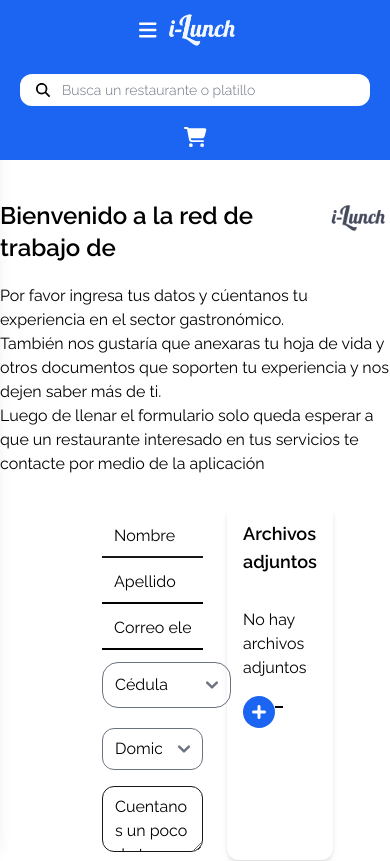
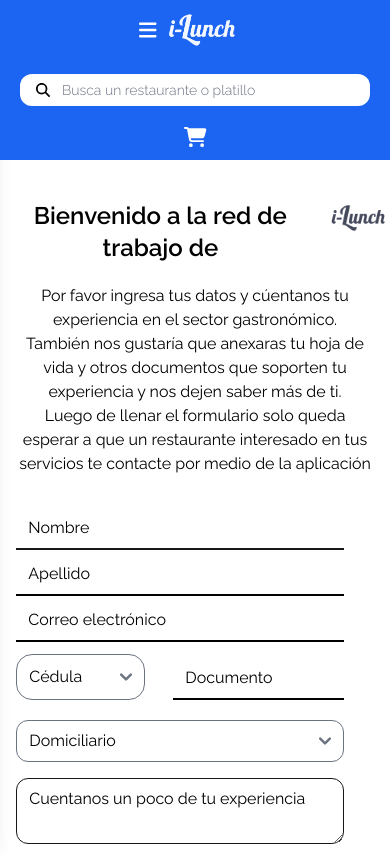
Before and after one commit to iLunch-delivery/iLunch-frontend, a Next.js app: page /register/candidate in a window 390 px wide. Shown: the top 861 px of the page. Built offline with nearby package versions, Linux system fonts and the light colour scheme.

Commit message:
Responsive design updated

```diff
--- a/app/register/candidate/page.tsx
+++ b/app/register/candidate/page.tsx
@@ -11,7 +11,7 @@ export default function RegisterCandidate() {
   return (
     <MainLayout>
       <main className='flex flex-col items-center p-0 bg-white'>
-        <div className='flex flex-row mt-10 align-middle font-semibold text-2xl'>
+        <div className='flex flex-row mt-10 align-middle font-semibold text-2xl text-center'>
           {' '}
           Bienvenido a la red de trabajo de{' '}
           <Image
@@ -20,23 +20,23 @@ export default function RegisterCandidate() {
             className='align-middle h-9 w-auto ml-2 '
           />
         </div>
-        <div className='flex flex-col items-center mt-5'>
-          <span>
+        <div className='flex flex-col items-center mt-5 w-11/12'>
+          <span className='text-center '>
             Por favor ingresa tus datos y cúentanos tu experiencia en el sector
             gastronómico.
           </span>
-          <span className='mt-0'>
+          <span className='mt-0 text-center'>
             También nos gustaría que anexaras tu hoja de vida y otros documentos
             que soporten tu experiencia y nos dejen saber más de ti.
           </span>
-          <span className='mt-0'>
+          <span className='mt-0 text-center'>
             Luego de llenar el formulario solo queda esperar a que un
             restaurante interesado en tus servicios te contacte por medio de la
             aplicación
           </span>
         </div>
-        <section className='form-section w-3/5 flex mt-7 mb-12'>
-          <div className='form w-1/2 flex flex-col rounded-xl mx-4 p-2'>
+        <section className='form-section w-11/12 md:w-5/6 flex-col md:flex mt-7 mb-12'>
+          <div className='form w-11/12 md:w-1/2 flex-col rounded-xl mx-0 md:mx-4 p-0 md:p-2'>
             <form className='flex flex-col'>
               <input
                 type='text'
@@ -93,14 +93,14 @@ export default function RegisterCandidate() {
               ></textarea>
             </form>
           </div>
-          <div className='files w-1/2'>
-            <div className='flex flex-col shadow-md rounded-xl p-4 h-full'>
+          <div className='files w-11/12 mt-5' >
+            <div className='flex flex-col shadow-md rounded-xl p-0 md:p-4 h-full'>
               <h3 className='text-lg font-semibold mb-8'>Archivos adjuntos</h3>
               <UserFilesTable isEditing={true} files={fileList} />
             </div>
           </div>
         </section>
-        <button className=' mt-2 mb-16 p-2 text-white rounded-full border-2 self-center bg-orange-600 border-orange-600 w-1/12 shadow-lg '>
+        <button className=' mt-2 mb-16 p-2 text-white rounded-full border-2 self-center bg-orange-600 border-orange-600 w-6/12 md:w-1/6 lg:w-2/12 xl:w-1/12 shadow-lg '>
           ¡Regístrate!
         </button>
       </main>
--- a/app/register/user/page.tsx
+++ b/app/register/user/page.tsx
@@ -31,7 +31,7 @@ export default function RegisterUser() {
           onSubmit={(e) => {
             handleSubmit(e)
           }}
-        >
+        >   {/* Se indica el onSubmit para indicar que esos datos se tomarán en el registro */}
           <input
             type='text'
             id='nombre'
```
